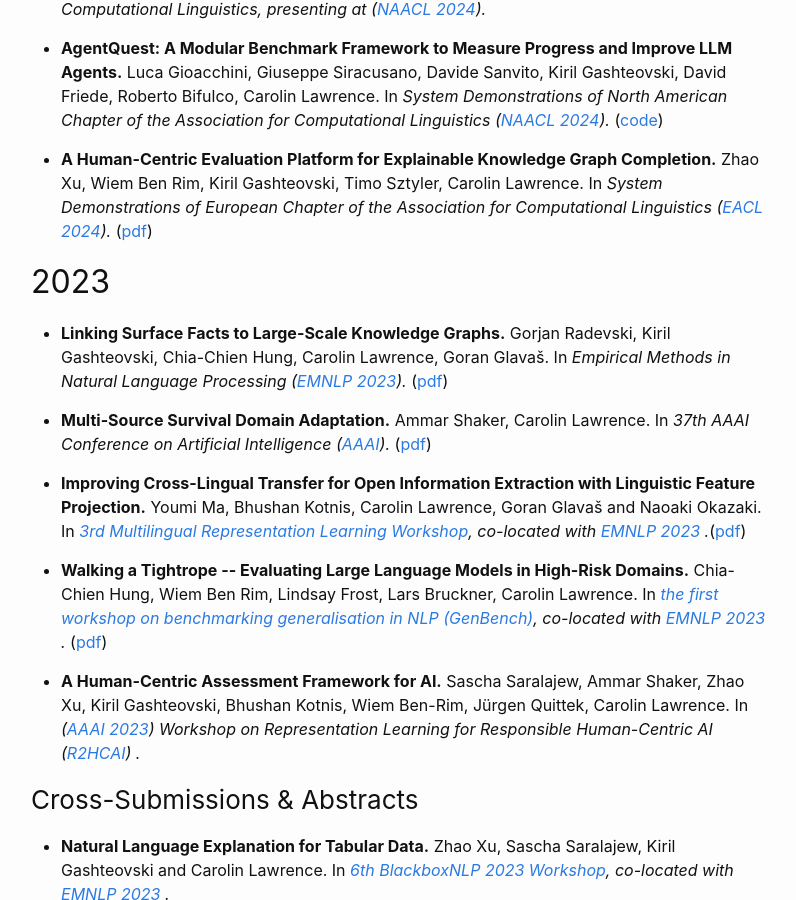
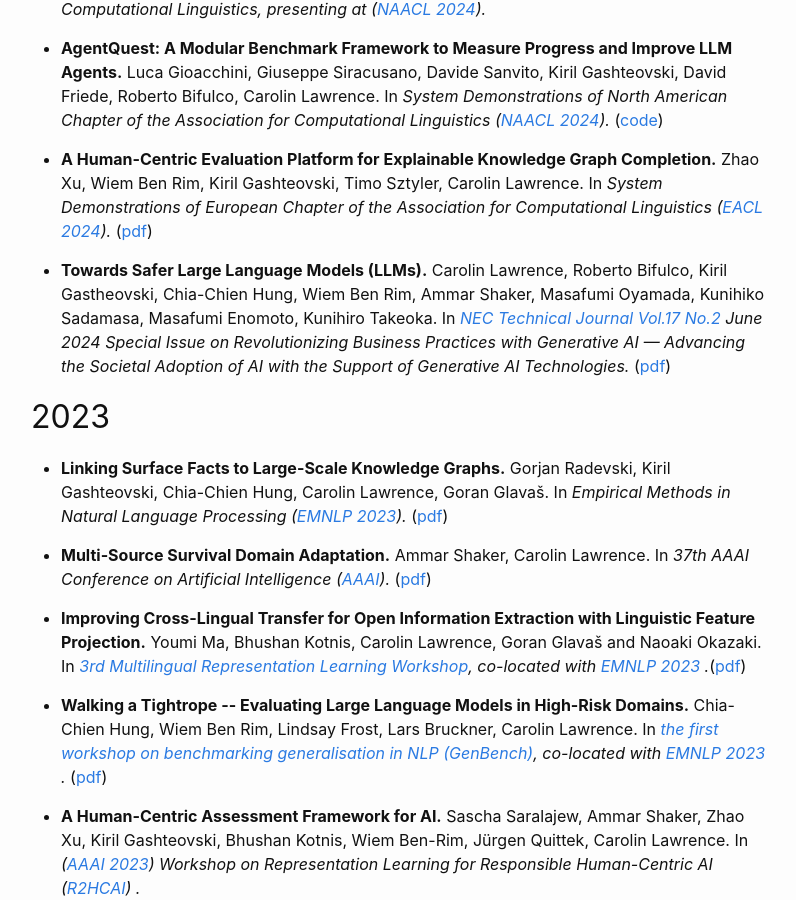
Before and after one commit to carolinlawrence/carolinlawrence.github.io, a Jekyll site: the page built from publications.markdown, in a window 1280 px wide and 900 px high, scrolled down 476 px. Shown: the whole window, without its empty margins (239-1035 px from the left). Built offline with Jekyll 4.4.1, drawn with Linux system fonts in a browser that asks for light colours.

Commit message:
Update publications.markdown

```diff
--- a/publications.markdown
+++ b/publications.markdown
@@ -11,6 +11,7 @@ layout: page
     <p><li><b>Large Language Models Enable Few-Shot Clustering.</b> Vijay Viswanathan, Kiril Gashteovski, Carolin Lawrence, Tongshuang Wu, Grahama Neubig. In <i> Transactions of the Association for Computational Linguistics, presenting at (<a href="https://2024.naacl.org/">NAACL 2024</a>).</i> </li></p>
     <p><li><b>AgentQuest: A Modular Benchmark Framework to Measure Progress and Improve LLM Agents.</b> Luca Gioacchini, Giuseppe Siracusano, Davide Sanvito, Kiril Gashteovski, David Friede, Roberto Bifulco, Carolin Lawrence. In <i> System Demonstrations of North American Chapter of the Association for Computational Linguistics (<a href="https://2024.naacl.org/">NAACL 2024</a>).</i> (<a href="https://github.com/nec-research/agentquest">code</a>) </li></p>
     <p><li><b>A Human-Centric Evaluation Platform for Explainable Knowledge Graph Completion.</b> Zhao Xu, Wiem Ben Rim, Kiril Gashteovski, Timo Sztyler, Carolin Lawrence. In <i> System Demonstrations of European Chapter of the Association for Computational Linguistics (<a href="https://2024.eacl.org/">EACL 2024</a>).</i> (<a href="https://aclanthology.org/2024.eacl-demo.3/">pdf</a>) </li></p>
+    <p><li><b>Towards Safer Large Language Models (LLMs).</b> Carolin Lawrence, Roberto Bifulco, Kiril Gastheovski, Chia-Chien Hung, Wiem Ben Rim, Ammar Shaker, Masafumi Oyamada, Kunihiko Sadamasa, Masafumi Enomoto, Kunihiro Takeoka. In <i> <a href="https://www.nec.com/en/global/techrep/journal/g23/n02/g2302pa.html">NEC Technical Journal Vol.17 No.2</a> June 2024 Special Issue on Revolutionizing Business Practices with Generative AI — Advancing the Societal Adoption of AI with the Support of Generative AI Technologies.</i> (<a href="https://www.nec.com/en/global/techrep/journal/g23/n02/pdf/230214.pdf">pdf</a>) </li></p>
 </ul>
 
 ## 2023
```
